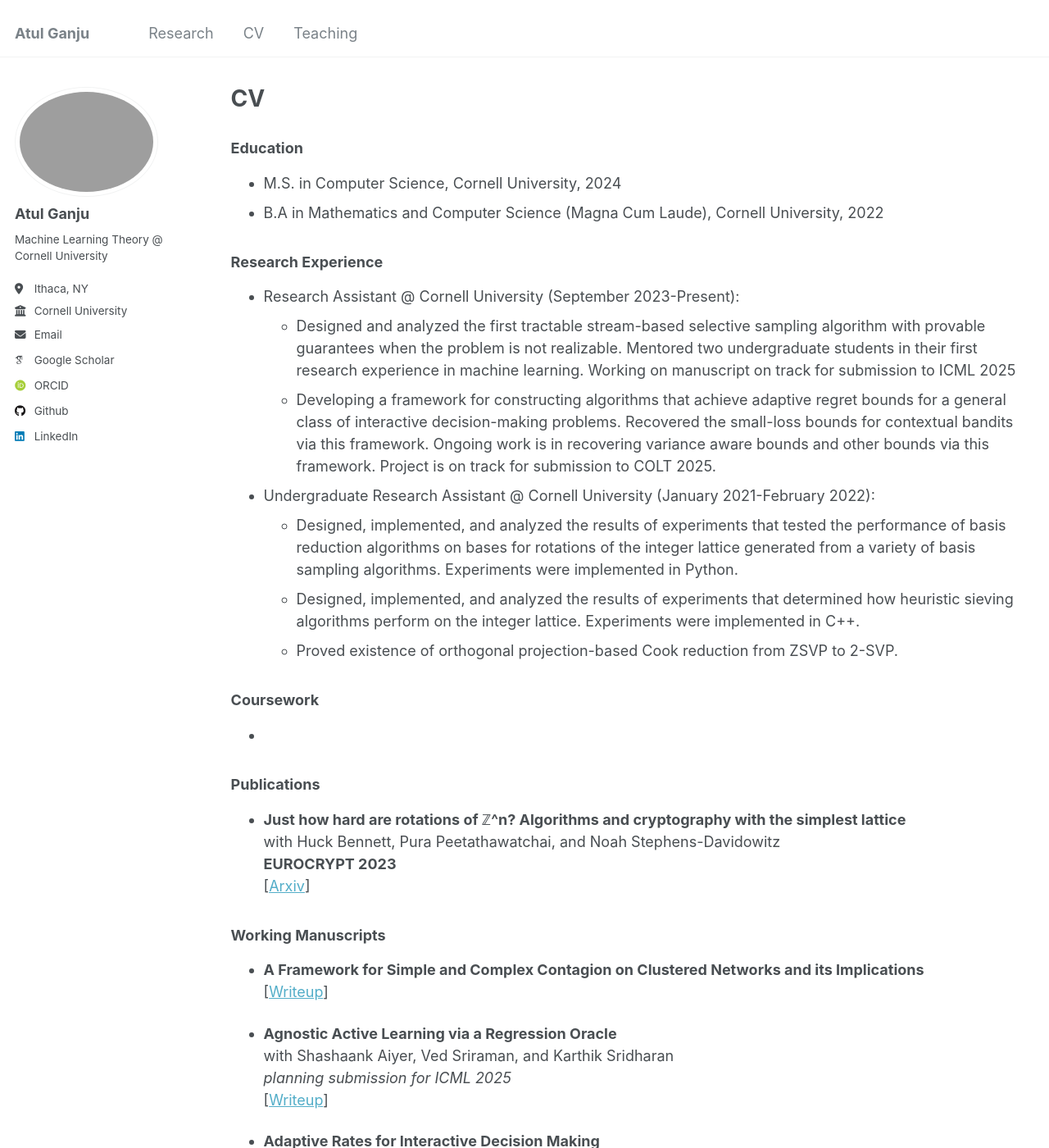
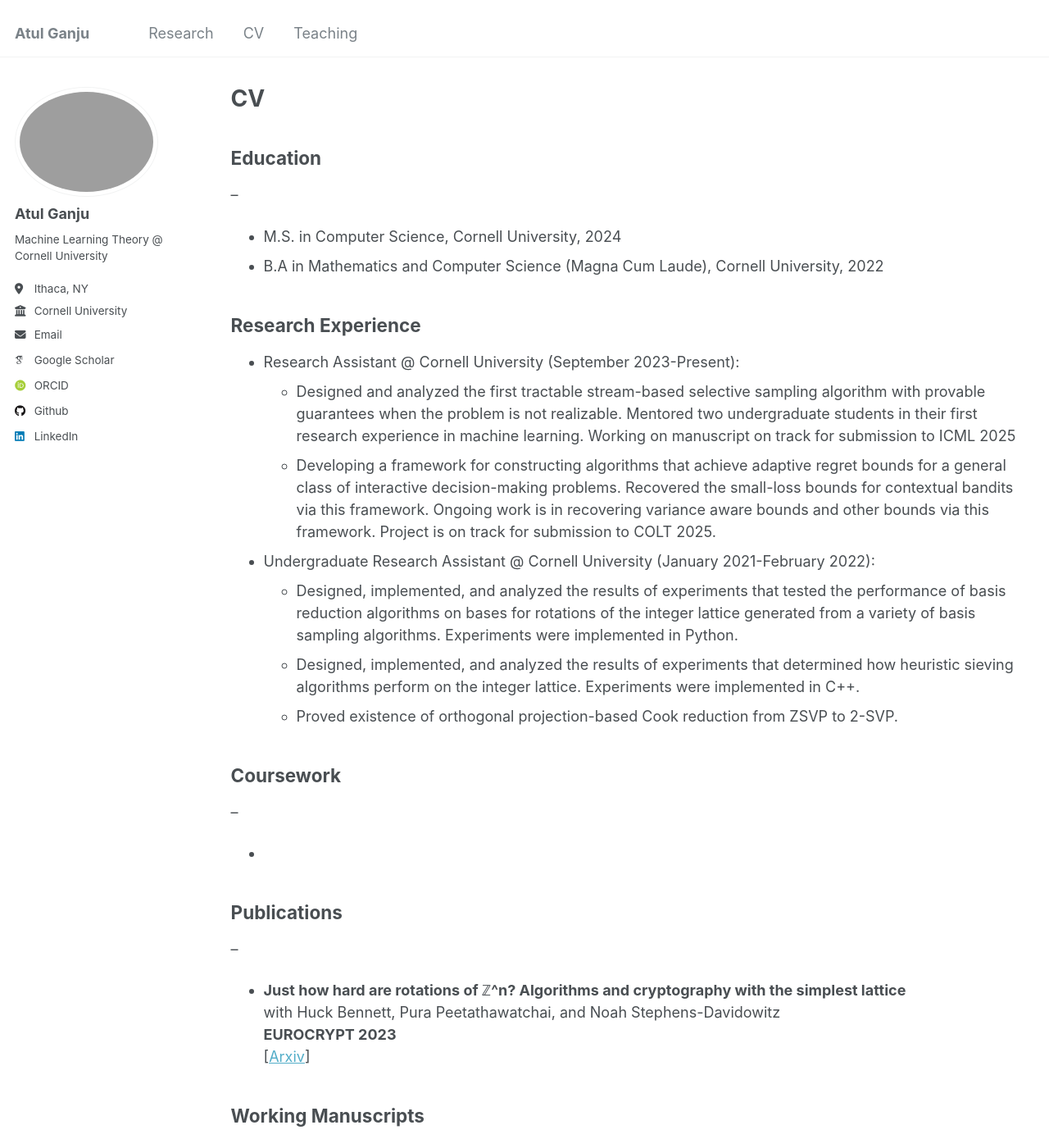
Before and after one commit to atulganju/atulganju.github.io, a Jekyll site: the page built from _pages/cv.md, in a window 1280 px wide and 1400 px high. Shown: the whole window at 82% size. Built offline with Jekyll 4.4.1, drawn with Linux system fonts in a browser that asks for light colours; some web fonts are replaced.

Commit message:
Update cv.md

```diff
--- a/_pages/cv.md
+++ b/_pages/cv.md
@@ -9,11 +9,12 @@ redirect_from:
 
 {% include base_path %}
 
-### Education
+## Education
+--
 * M.S. in Computer Science, Cornell University, 2024
 * B.A  in Mathematics and Computer Science (Magna Cum Laude), Cornell University, 2022
 
-### Research Experience
+## Research Experience
 * Research Assistant @ Cornell University (September 2023-Present):
   * Designed and analyzed the first tractable stream-based selective sampling algorithm with provable guarantees when the problem is not realizable. Mentored two undergraduate students in their first research experience in machine learning. Working on manuscript on track for submission to ICML 2025
   * Developing a framework for constructing algorithms that achieve adaptive regret bounds for a general class of interactive decision-making problems. Recovered the small-loss bounds for contextual bandits via this framework. Ongoing work is in recovering variance aware bounds and other bounds via this framework. Project is on track for submission to COLT 2025.
@@ -23,16 +24,19 @@ redirect_from:
   * Designed, implemented, and analyzed the results of experiments that determined how heuristic sieving algorithms perform on the integer lattice. Experiments were implemented in C++.
   * Proved existence of orthogonal projection-based Cook reduction from ZSVP to 2-SVP.
 
-### Coursework
+## Coursework
+--
 *
 
-### Publications
+## Publications
+--
  * **Just how hard are rotations of ℤ^n? Algorithms and cryptography with the simplest lattice**\
    with Huck Bennett, Pura Peetathawatchai, and Noah Stephens-Davidowitz\
    **EUROCRYPT 2023**\
    [[Arxiv](https://eprint.iacr.org/2021/1548)]
 
-### Working Manuscripts
+## Working Manuscripts
+--
 * **A Framework for Simple and Complex Contagion on Clustered Networks and its Implications**\
   [[Writeup](https://github.com/atulganju/Complex-Contagion-In-Clique-Based-Networks/tree/main)]
 
@@ -46,11 +50,13 @@ redirect_from:
   *planning submission for COLT 2025*\
   [[Writeup](https://github.com/atulganju/Adaptive-Rates-for-Interactive-Decision-Making/blob/main/Adaptive_Rates_for_Interactive_Decision_Making.pdf)]
 
-### Teaching
+## Teaching
+--
   <ul>{% for post in site.teaching reversed %}
     {% include archive-single-cv.html %}
   {% endfor %}</ul>
 
-### Technical Skills
+## Technical Skills
+--
 * Languages: Python, Java, C, C++, Mathematica, OCaml, MATLAB, SQL
 * Technologies/Libraries: Github, Pytorch, Tensorflow, Jupyter
```
